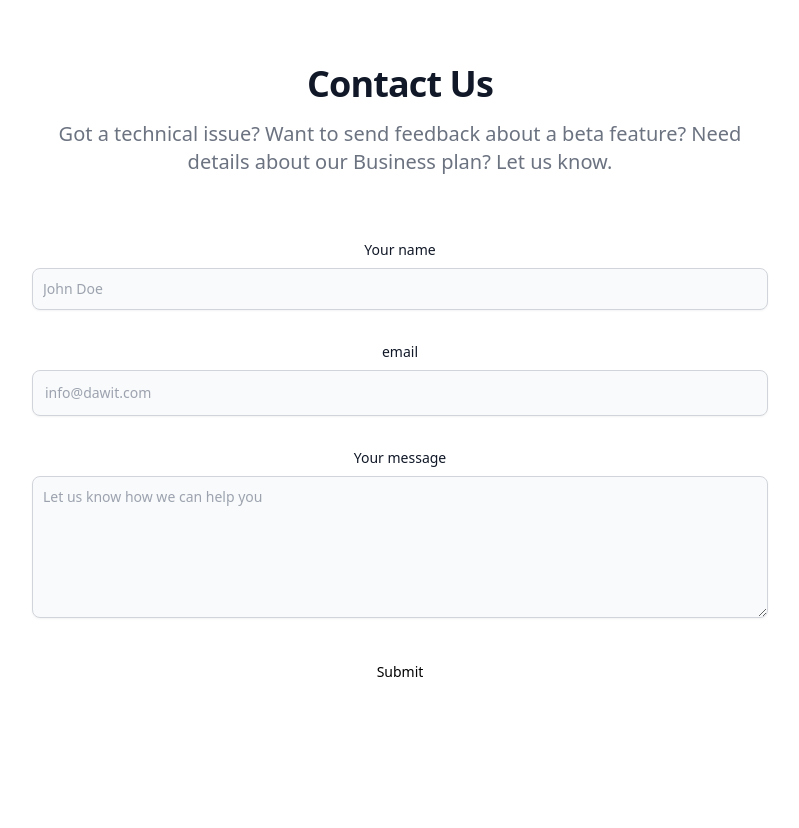
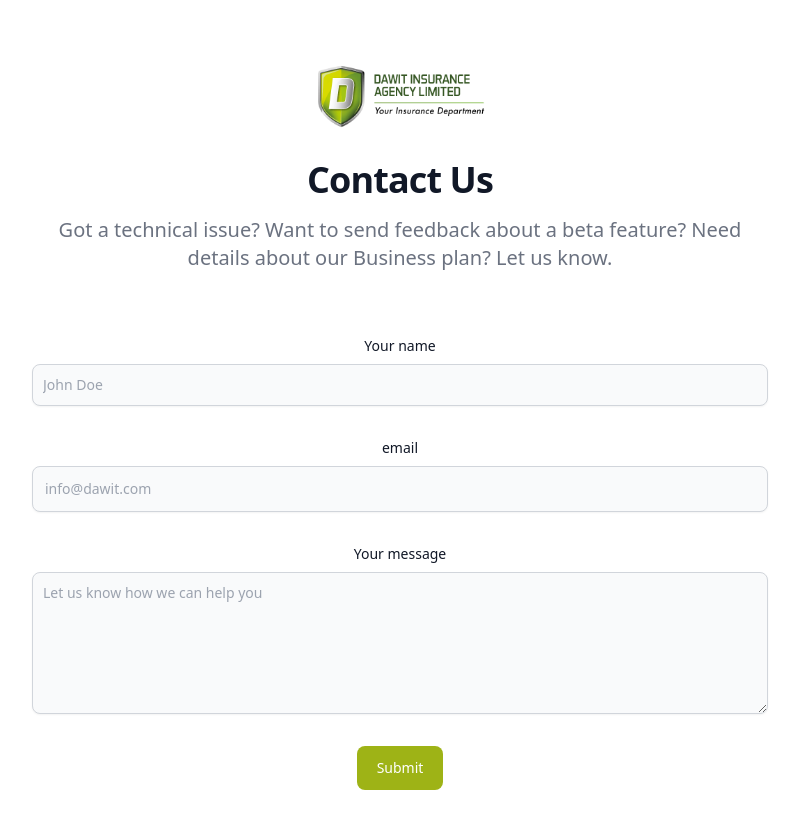
Before and after one commit to Njokimary/Contact-Inquiryfrontend, a React (Create React App) app: page / in a window 1280 px wide. Shown: the top 828 px of the page, without its empty margins (240-1039 px from the left). Before the commit the page ends 800 px from the top, so only its background shows below. Built offline with nearby package versions, Linux system fonts and the light colour scheme.

Commit message:
incorporate the logo with the form

```diff
--- a/src/Components/Contact.js
+++ b/src/Components/Contact.js
@@ -1,5 +1,6 @@
 import React, { useState } from 'react';
 import axios from 'axios';
+
 
 const Contact = () => {
     const [formData, setFormData] = useState({ name: '', email: '', subject: '', message: '' });
@@ -22,7 +23,7 @@ const Contact = () => {
             });
             setSuccessMessage(response.data.message);
             setErrors({});
-            setFormData({ name: '', email: '', subject: '', message: '' }); // Clear form fields after successful submission
+            setFormData({ name: '', email: '', message: '' }); // Clear form fields after successful submission
         } catch (error) {
             if (error.response && error.response.status === 422) {
                 setErrors(error.response.data);
@@ -33,6 +34,9 @@ const Contact = () => {
     return (
         <section className="bg-white dark:bg-gray-900">
             <div className="py-8 lg:py-16 px-4 mx-auto max-w-screen-md">
+                <div className="flex justify-center mb-8">
+                    <img src="/Logo-Dawit.png" alt="Logo" className="h-16 w-auto" />
+                </div>
                 <h2 className="mb-4 text-4xl tracking-tight font-extrabold text-center text-gray-900 dark:text-white">Contact Us</h2>
                 <p className="mb-8 lg:mb-16 font-light text-center text-gray-500 dark:text-gray-400 sm:text-xl">Got a technical issue? Want to send feedback about a beta feature? Need details about our Business plan? Let us know.</p>
                 <form onSubmit={handleSubmit} className="space-y-8">
@@ -74,7 +78,7 @@ const Contact = () => {
                         />
                         {errors.message && <div className="text-red-500">{errors.message}</div>}
                     </div>
-                    <button type="submit" className="py-3 px-5 text-sm font-medium text-center text-black rounded-lg bg-primary-700 sm:w-fit hover:bg-primary-800 focus:ring-4 focus:outline-none focus:ring-primary-300 dark:bg-primary-600 dark:hover:bg-primary-700 dark:focus:ring-primary-800">Submit</button>
+                    <button type="submit" className="py-3 px-5 text-sm font-medium text-center text-white rounded-lg bg-[#9eb316] sm:w-fit hover:bg-primary-800 focus:ring-4 focus:outline-none focus:ring-primary-300 dark:bg-primary-600 dark:hover:bg-primary-700 dark:focus:ring-primary-800">Submit</button>
                     {successMessage && <div className="text-green-500">{successMessage}</div>}
                 </form>
             </div>
```
